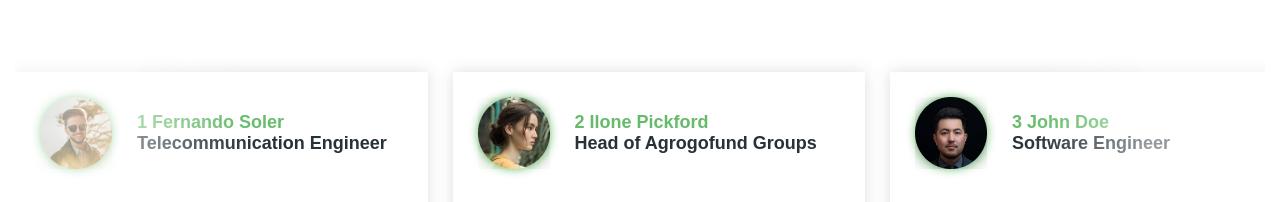
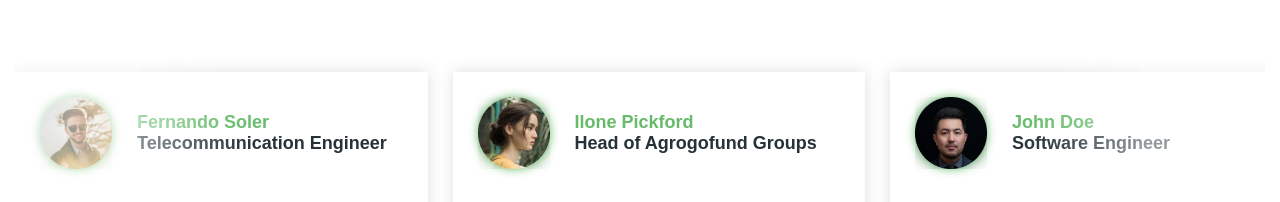
Before and after one commit to mustafadalga/farm-landing-page, a plain HTML site: page index.html in a window 1280 px wide. Shown: the part 3068-3270 px from the top of the page. Drawn offline with Linux system fonts and the light colour scheme; a web font is replaced by a local one.

Commit message:
removed testimonials index

```diff
--- a/index.html
+++ b/index.html
@@ -205,7 +205,7 @@
                                     <img src="assets/img/testimonials/1.png" alt="Testimonial">
                                 </div>
                                 <div class="testimonial__info">
-                                    <h4 class="testimonial__name">1 Fernando Soler</h4>
+                                    <h4 class="testimonial__name"> Fernando Soler</h4>
                                     <h4 class="testimonial__title">Telecommunication Engineer</h4>
                                 </div>
                             </div>
@@ -219,7 +219,7 @@
                                     <img src="assets/img/testimonials/2.png" alt="Testimonial">
                                 </div>
                                 <div class="testimonial__info">
-                                    <h4 class="testimonial__name">2 Ilone Pickford</h4>
+                                    <h4 class="testimonial__name"> Ilone Pickford</h4>
                                     <h4 class="testimonial__title">Head of Agrogofund Groups</h4>
                                 </div>
                             </div>
@@ -233,7 +233,7 @@
                                     <img src="assets/img/testimonials/3.png" alt="Testimonial">
                                 </div>
                                 <div class="testimonial__info">
-                                    <h4 class="testimonial__name">3 John Doe</h4>
+                                    <h4 class="testimonial__name"> John Doe</h4>
                                     <h4 class="testimonial__title">Software Engineer</h4>
                                 </div>
                             </div>
@@ -247,7 +247,7 @@
                                     <img src="assets/img/testimonials/2.png" alt="Testimonial">
                                 </div>
                                 <div class="testimonial__info">
-                                    <h4 class="testimonial__name">4 Ilone Pickford</h4>
+                                    <h4 class="testimonial__name"> Ilone Pickford</h4>
                                     <h4 class="testimonial__title">Head of Agrogofund Groups</h4>
                                 </div>
                             </div>
@@ -261,7 +261,7 @@
                                     <img src="assets/img/testimonials/1.png" alt="Testimonial">
                                 </div>
                                 <div class="testimonial__info">
-                                    <h4 class="testimonial__name">5 Fernando Soler</h4>
+                                    <h4 class="testimonial__name"> Fernando Soler</h4>
                                     <h4 class="testimonial__title">Telecommunication Engineer</h4>
                                 </div>
                             </div>
@@ -275,7 +275,7 @@
                                     <img src="assets/img/testimonials/2.png" alt="Testimonial">
                                 </div>
                                 <div class="testimonial__info">
-                                    <h4 class="testimonial__name">6 Ilone Pickford</h4>
+                                    <h4 class="testimonial__name"> Ilone Pickford</h4>
                                     <h4 class="testimonial__title">Head of Agrogofund Groups</h4>
                                 </div>
                             </div>
@@ -289,7 +289,7 @@
                                     <img src="assets/img/testimonials/3.png" alt="Testimonial">
                                 </div>
                                 <div class="testimonial__info">
-                                    <h4 class="testimonial__name">7 John Doe</h4>
+                                    <h4 class="testimonial__name"> John Doe</h4>
                                     <h4 class="testimonial__title">Software Engineer</h4>
                                 </div>
                             </div>
@@ -303,7 +303,7 @@
                                     <img src="assets/img/testimonials/2.png" alt="Testimonial">
                                 </div>
                                 <div class="testimonial__info">
-                                    <h4 class="testimonial__name">8 Ilone Pickford</h4>
+                                    <h4 class="testimonial__name"> Ilone Pickford</h4>
                                     <h4 class="testimonial__title">Head of Agrogofund Groups</h4>
                                 </div>
                             </div>
@@ -317,7 +317,7 @@
                                     <img src="assets/img/testimonials/3.png" alt="Testimonial">
                                 </div>
                                 <div class="testimonial__info">
-                                    <h4 class="testimonial__name">9 John Doe</h4>
+                                    <h4 class="testimonial__name"> John Doe</h4>
                                     <h4 class="testimonial__title">Software Engineer</h4>
                                 </div>
                             </div>
```
